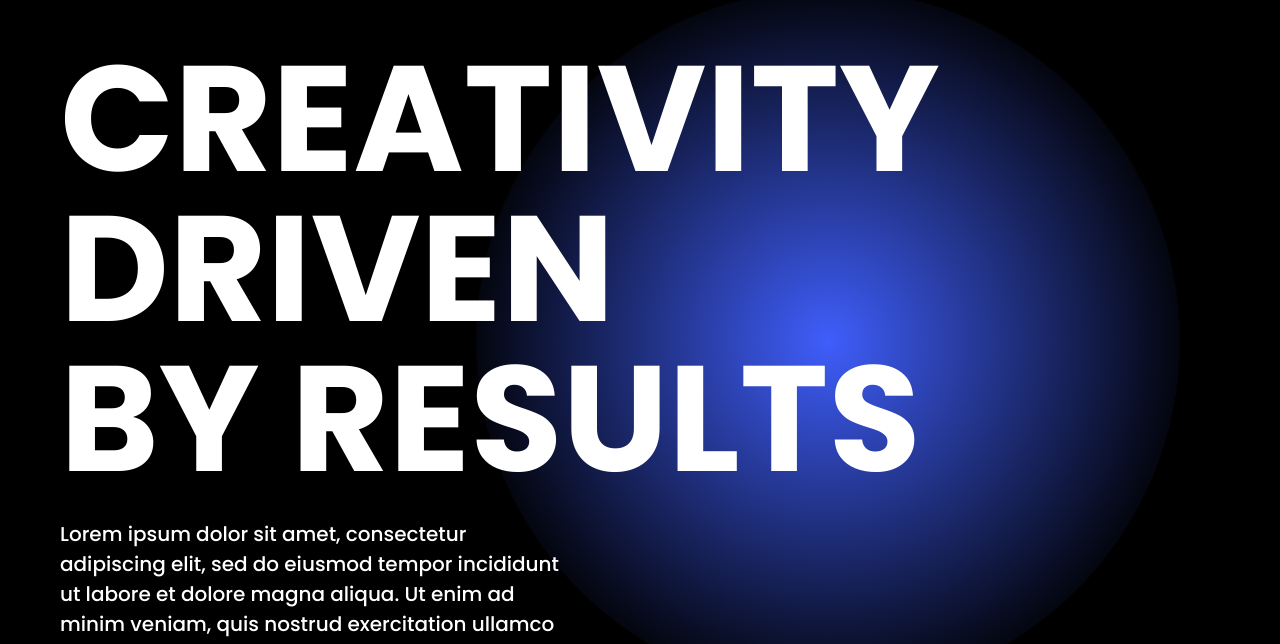
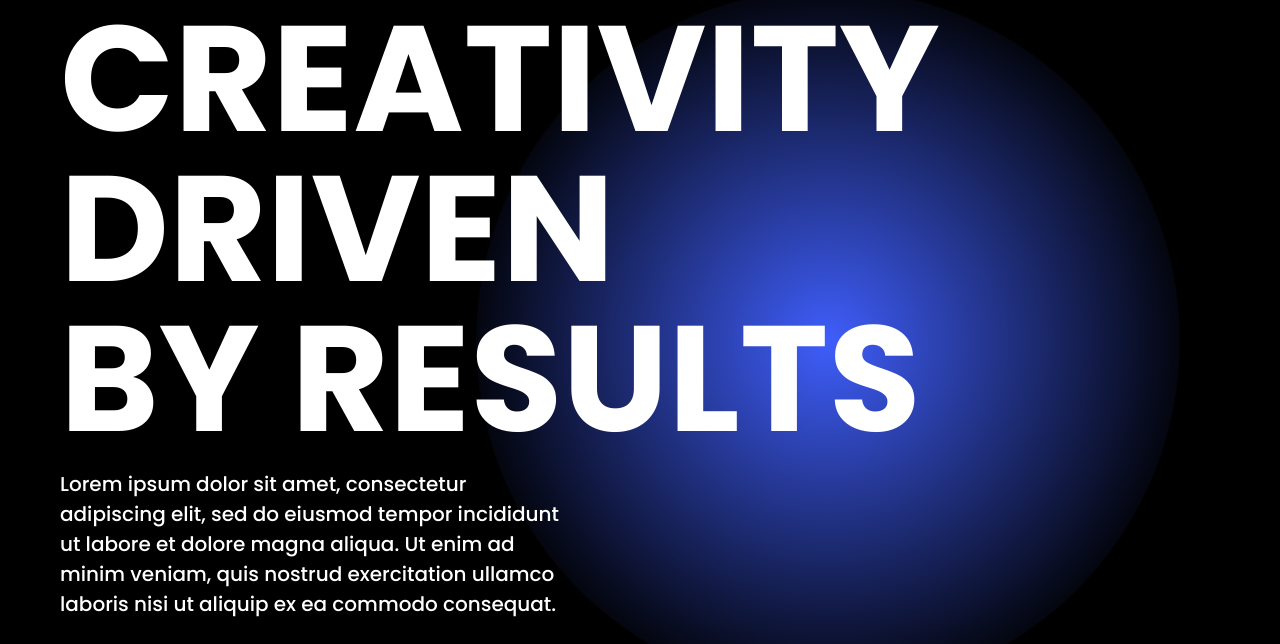
Before and after one commit to nchlschr/drop-zero-digital, a plain HTML site: page index.html in a window 1280 px wide. Shown: the part 111-755 px from the top of the page. Drawn offline with nearby package versions, Linux system fonts and the light colour scheme.

Commit message:
Hero section height adjusted

```diff
--- a/scss/pages/homepage.scss
+++ b/scss/pages/homepage.scss
@@ -186,7 +186,7 @@ body {
         overflow: hidden;
         background: black;
         overflow: hidden;
-        padding: $headerHeight $gutter;
+        padding: $headerHeight $gutter $gutter;
 
         .animated-bg {
             background: #3F5EFB;
@@ -237,7 +237,7 @@ body {
             color: white;
             height: 100%;
             justify-content: space-between;
-            padding: 50px $gutter;
+            padding: 0px $gutter;
 
             @media #{$phone} {
                 padding: $gutterMobile;
```
Also changed, not shown: css/pages/homepage.css.
